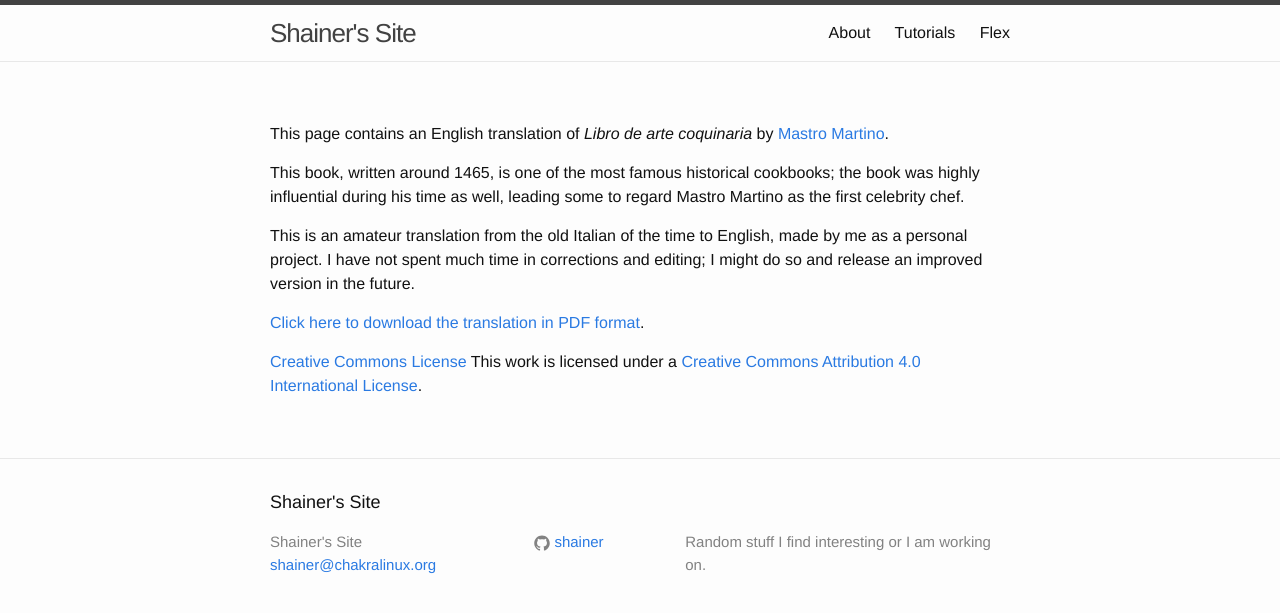
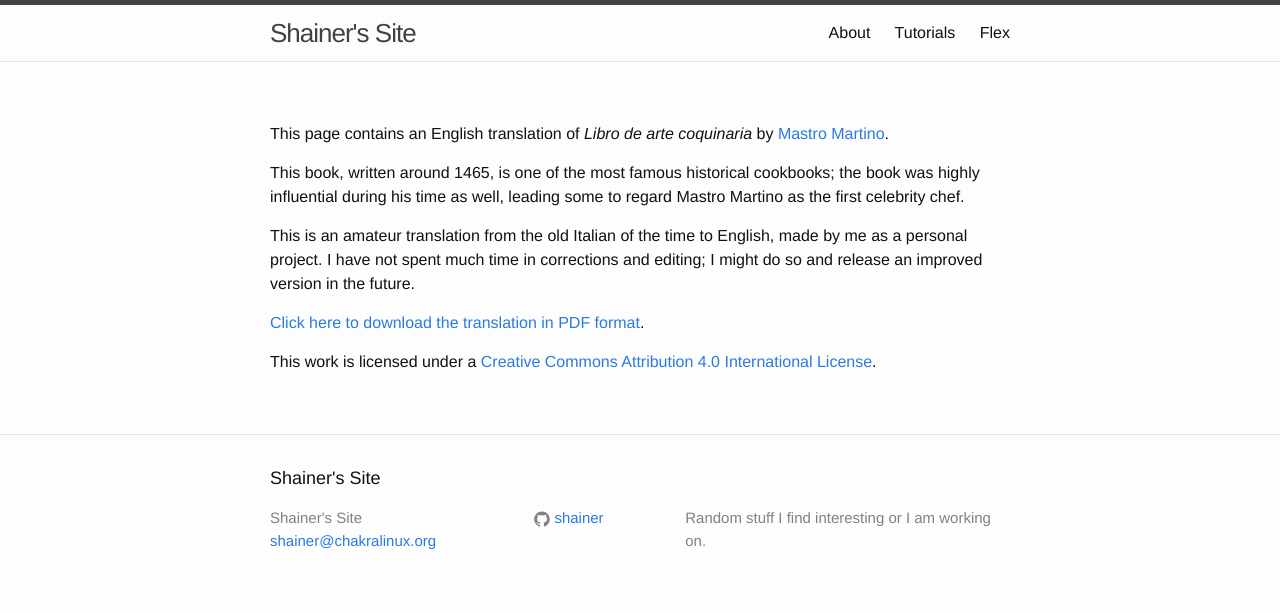
Before and after one commit to shainer/shainer.github.io, a Jekyll site: the page built from de-arte-coquinaria.md, in a window 1280 px wide. Shown: the top 613 px of the page. Built offline with Jekyll 4.4.1, drawn with Linux system fonts in a browser that asks for light colours; our own code applies the rules of GitHub Pages for plain Markdown files.

Commit message:
Remove broken link for now.

```diff
--- a/de-arte-coquinaria.md
+++ b/de-arte-coquinaria.md
@@ -17,6 +17,5 @@ and editing; I might do so and release an improved version in the future.
 
 [Click here to download the translation in PDF format]({{ site.url }}/downloads/libro-de-arte-coquinaria-english-translation.pdf).
 
-[Creative Commons License]({{ site.url }}/images/cc_license.png)
 This work is licensed under a
 [Creative Commons Attribution 4.0 International License](http://creativecommons.org/licenses/by/4.0/).
```
